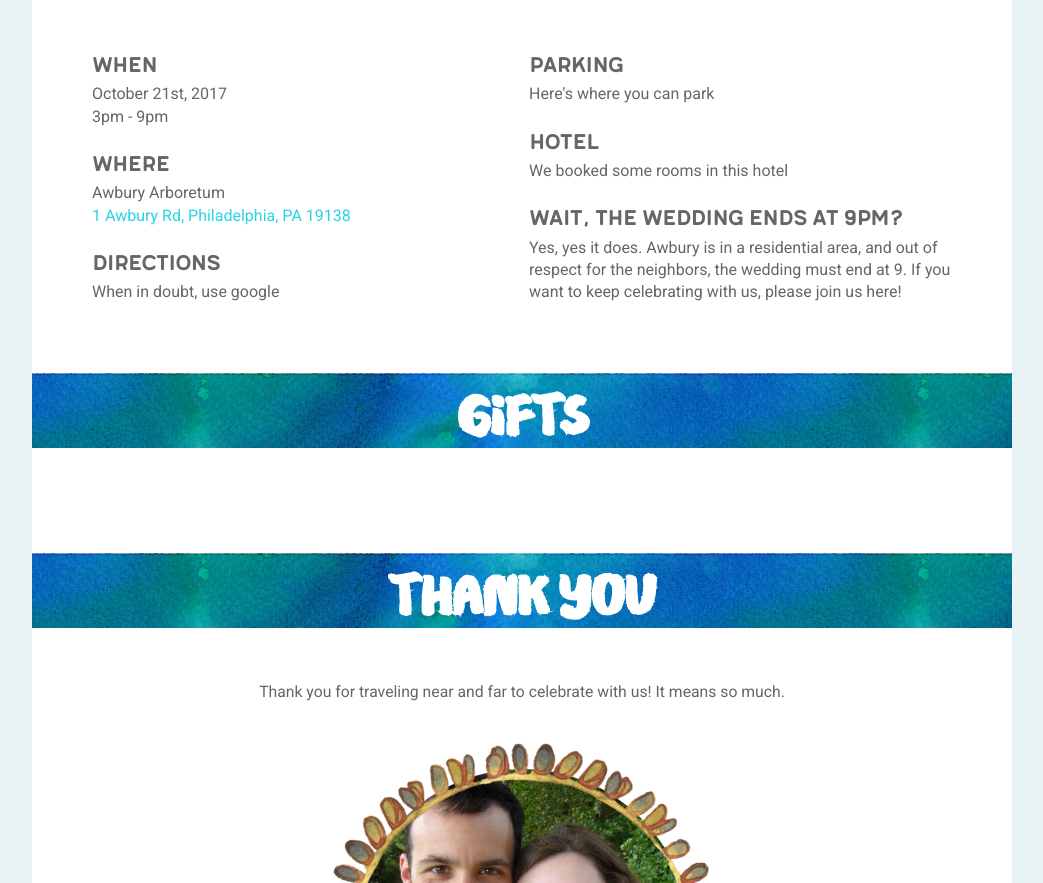
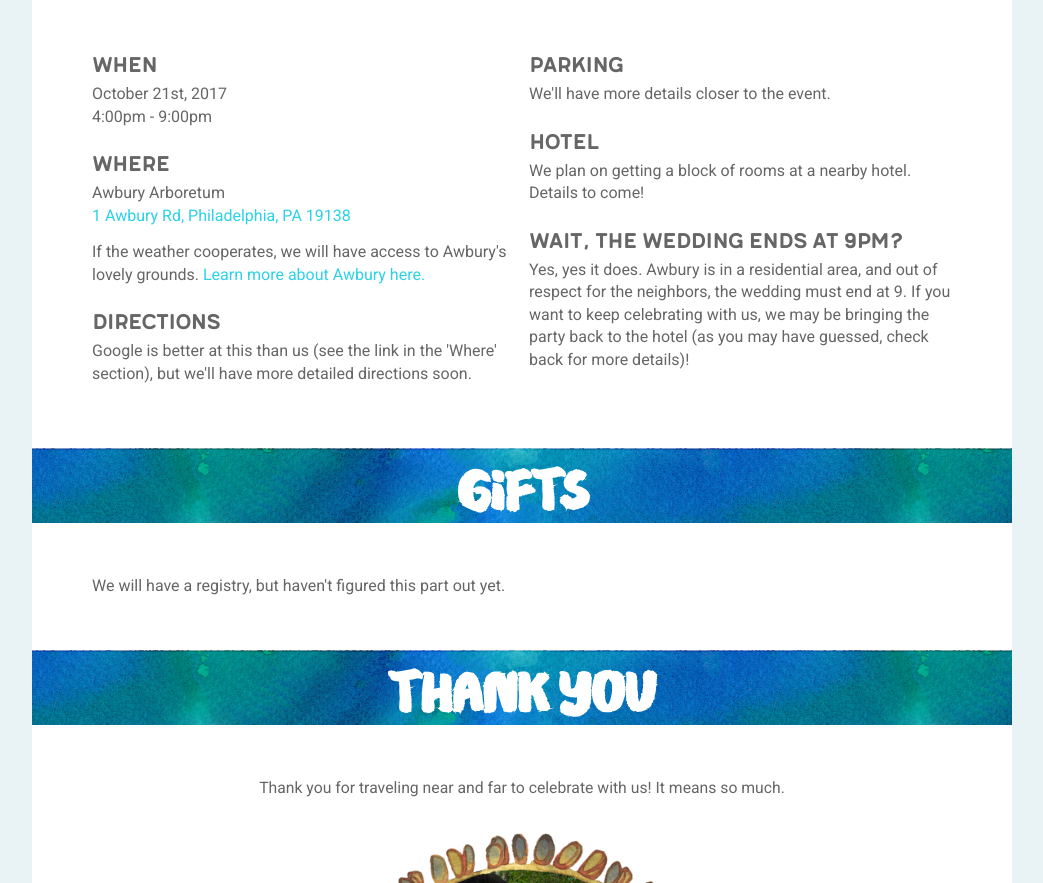
Before and after one commit to adriennemcd/wedding, a website: page index.html in a window 1280 px wide. Shown: the part 873-1756 px from the top of the page, without its empty margins (118-1161 px from the left). Drawn offline with nearby package versions, Linux system fonts and the light colour scheme; some packages are replaced by stand-ins of ours.

Commit message:
update content

```diff
--- a/Static/src/scss/partials/components/_rsvp.scss
+++ b/Static/src/scss/partials/components/_rsvp.scss
@@ -43,7 +43,6 @@
   {
     &:focus
     {
-      color: #8ae8dc;
       outline: none;
     }
   }
--- a/Static/src/scss/partials/components/_thanks.scss
+++ b/Static/src/scss/partials/components/_thanks.scss
@@ -54,6 +54,7 @@
     &__border
     {
       width: 400px;
+      top: 0;
     }
   }
 }
--- a/index.html
+++ b/index.html
@@ -60,24 +60,26 @@
 					<div class="inner-container section__content">
 						<h3>When</h3>
 						<p>October 21st, 2017<br />
-						3pm - 9pm</p>
+						4:00pm - 9:00pm</p>
 						<h3>Where</h3>
 						<p>Awbury Arboretum<br />
 							<a href="https://goo.gl/maps/1LSbGbWnGBE2" target="_blank">1 Awbury Rd, Philadelphia, PA 19138</a>
 						</p>
+						<p>If the weather cooperates, we will have access to Awbury's lovely grounds.  <a href="http://awbury.org/" target="_blank">Learn more about Awbury here.</a>
 						<h3>Directions</h3>
-						<p>When in doubt, use google</p>
+						<p>Google is better at this than us (see the link in the 'Where' section), but we'll have more detailed directions soon.</p>
 						<h3>Parking</h3>
-						<p>Here's where you can park</p>
+						<p>We'll have more details closer to the event.</p>
 						<h3>Hotel</h3>
-						<p>We booked some rooms in this hotel</p>
+						<p>We plan on getting a block of rooms at a nearby hotel.  Details to come!</p>
 						<h3>Wait, the wedding ends at 9pm?</h3>
-						<p>Yes, yes it does.  Awbury is in a residential area, and out of respect for the neighbors, the wedding must end at 9.  If you want to keep celebrating with us, please join us here!</p>
+						<p>Yes, yes it does.  Awbury is in a residential area, and out of respect for the neighbors, the wedding must end at 9.  If you want to keep celebrating with us, we may be bringing the party back to the hotel (as you may have guessed, check back for more details)!</p>
 					</div>
 				</section>
 				<section id="gifts" class="section">
 					<h2 class="section__title">Gifts</h2>
 					<div class="inner-container section__content">
+						<p>We will have a registry, but haven't figured this part out yet.</p>
 					</div>
 				</section>
 				<section id="thanks" class="section thanks">
@@ -98,7 +100,6 @@
 				<a href="http://www.adriennemcd.com" target="_blank"><img class="footer__logo" src="Static/assets/images/littlelogo.svg" alt="Website made by Adrienne McDonnell" /></a>
 			</div>
 		</footer>
-		<script type="text/javascript" src="http://maps.googleapis.com/maps/api/js?key=AIzaSyB-H1EmvAPfp5ef_lRWnjwPUIUuMYqrBYI&libraries=places"></script>
 		<script data-main="/Static/src/js/skeletor.main" src="/Static/src/js/lib/require.js"></script>
 		<script src="https://use.fontawesome.com/9e0c25975e.js"></script>
 	</body>
```
Also changed, not shown: Static/dist/css/main.css, Static/dist/css/oldie.css, 2 other files.
